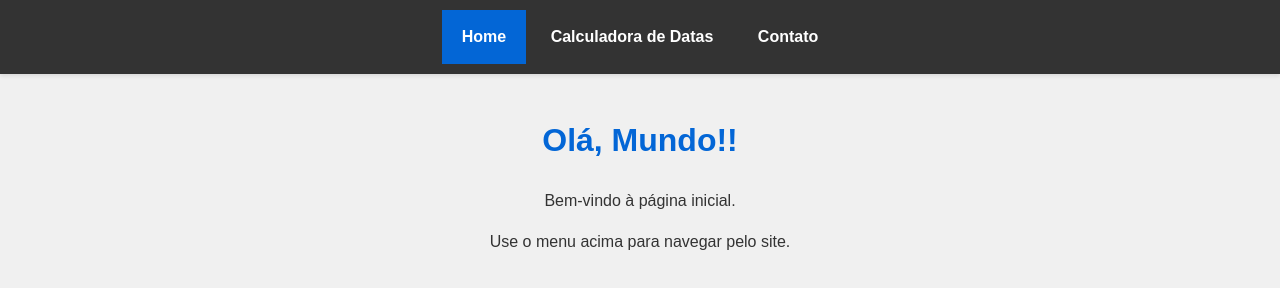
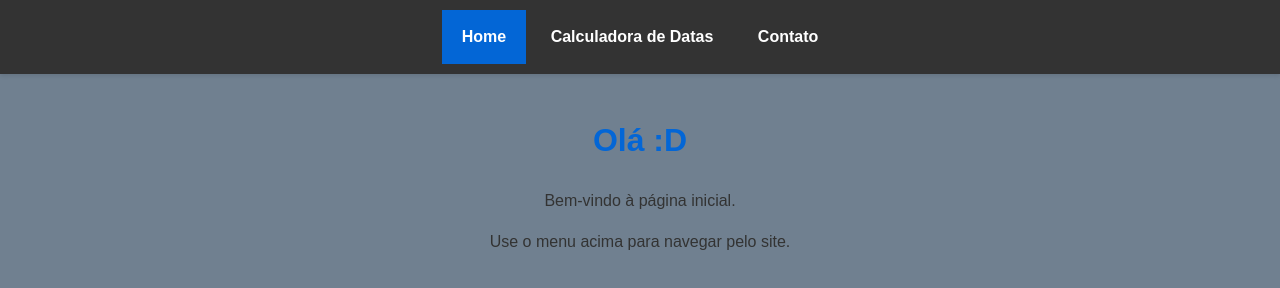
Before and after one commit to getechx/meu-projeto, a plain HTML site: page index.html in a window 1280 px wide. Drawn offline with Linux system fonts and the light colour scheme.

Commit message:
Update index.html

```diff
--- a/index.html
+++ b/index.html
@@ -10,7 +10,7 @@
             font-family: sans-serif;
             margin: 0; /* Remove margens padrão */
             padding: 0; /* Remove preenchimentos padrão */
-            background-color: #f0f0f0;
+            background-color: #708090;
             color: #333;
             line-height: 1.6;
         }
@@ -46,7 +46,7 @@
         }
 
         .menu-principal li a:hover {
-            background-color: #555; /* Cor de fundo ao passar o mouse */
+            background-color: #00FFFF; /* Cor de fundo ao passar o mouse */
         }
 
         /* Estilo para o link da página ativa */
@@ -76,7 +76,7 @@
 </nav>
 
     <div class="conteudo">
-        <h1>Olá, Mundo!!</h1>
+        <h1>Olá :D </h1>
         <p>Bem-vindo à página inicial.</p>
         <p>Use o menu acima para navegar pelo site.</p>
     </div>
```
